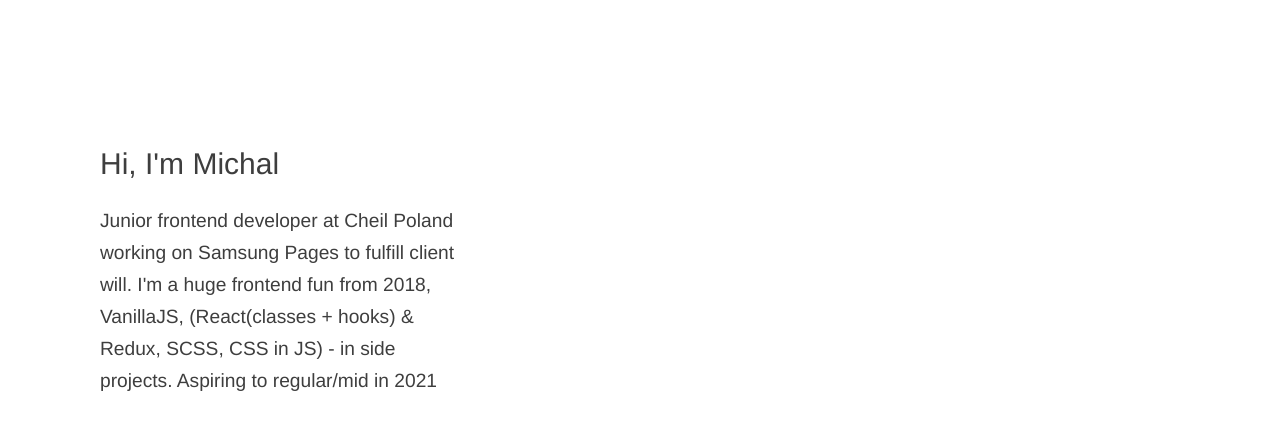
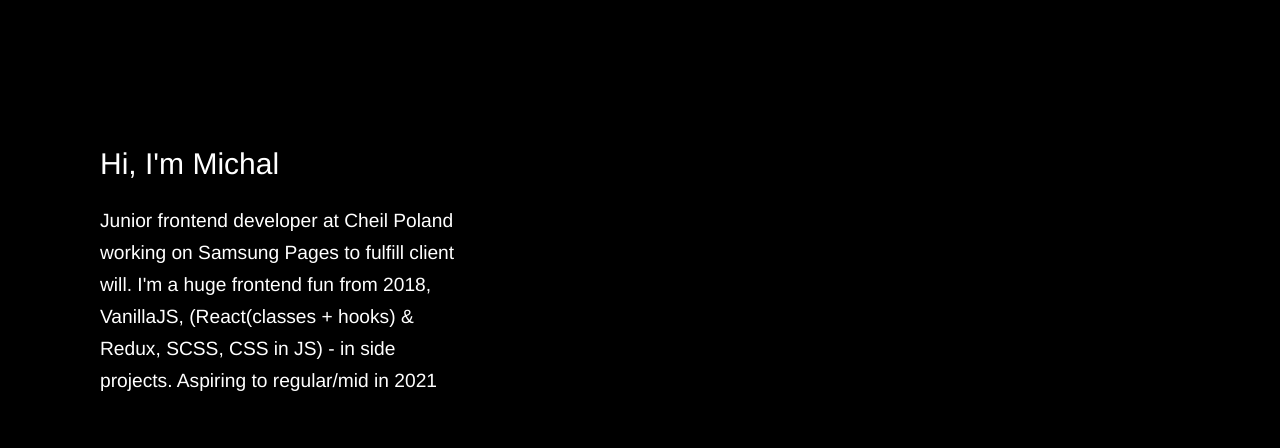
Before and after one commit to Postimal/about-Postimal-landingpage, a website built with webpack: page src/index.html in a window 1280 px wide. Shown: the part 107-555 px from the top of the page. Built offline with nearby package versions, Linux system fonts and the light colour scheme; files whose address does not match are found by name.

Commit message:
add background color change on scroll event to hero section,remove/add thanks to IntersectionObersver

```diff
--- a/src/index.html
+++ b/src/index.html
@@ -251,8 +251,9 @@
     </header>
     <main class="main-container">
       <!--  HERO SECTION -->
-      <section class="hero-section">
-        <div class="hero__header">
+      <section data-hero-container class="hero-section">
+        <span data-change-bg class="change-bg"></span>
+        <div data-hero-header class="hero__header">
           <h1 class="hero__heading">Hi, I'm Michal</h1>
           <p class="hero__para">
             Junior frontend developer at Cheil Poland working on Samsung Pages
--- a/src/js/hero.js
+++ b/src/js/hero.js
@@ -1,5 +1,8 @@
-const heroContainer = document.querySelector('[data-hero-images]');
+const heroImagesContainer = document.querySelector('[data-hero-images]');
 const heroModals = [...document.querySelectorAll('[data-hero-modal]')];
+const backgroundLayer = document.querySelector('[data-change-bg');
+const heroHeaderText = document.querySelector('[data-hero-header');
+const heroContainer = document.querySelector('[data-hero-container');
 
 const hideModals = () =>
   heroModals.forEach(modal => modal.classList.remove('is-open'));
@@ -12,4 +15,24 @@ const toggleHeroModal = ({ target }) => {
   }
 };
 
-heroContainer.addEventListener('click', toggleHeroModal);
+const observerFn = entries => {
+  let heroContainerEntry = entries[0];
+  heroContainerEntry.isIntersecting
+    ? window.addEventListener('scroll', changeBackground)
+    : window.removeEventListener('scroll', changeBackground);
+};
+
+let observer = new IntersectionObserver(observerFn);
+observer.observe(heroContainer);
+
+const changeBackground = () => {
+  const scrollTop = window.pageYOffset || document.documentElement.scrollTop;
+  const opacityPromile = 1400 / 1000000;
+  const finalOpacity = scrollTop * opacityPromile;
+  backgroundLayer.style.opacity = 1 - finalOpacity;
+  finalOpacity < 0.5
+    ? (heroHeaderText.style.color = '#fff')
+    : (heroHeaderText.style.color = '#000');
+};
+
+heroImagesContainer.addEventListener('click', toggleHeroModal);
--- a/src/styles/layout/_hero.scss
+++ b/src/styles/layout/_hero.scss
@@ -21,6 +21,14 @@
     position: relative;
     height: 1400px;
     // z-index: -1;
+    .change-bg {
+      position: absolute;
+      top: 0;
+      left: 0;
+      width: 100%;
+      height: 100%;
+      background-color: #000;
+    }
   }
 
   .hero {
--- a/src/styles/layout/_navigation.scss
+++ b/src/styles/layout/_navigation.scss
@@ -59,6 +59,7 @@
     background-color: $darkGrey;
     height: 400px;
     color: $secondaryTextColor;
+    border-bottom: 1px solid #555;
   }
 
   .header-container {
```
